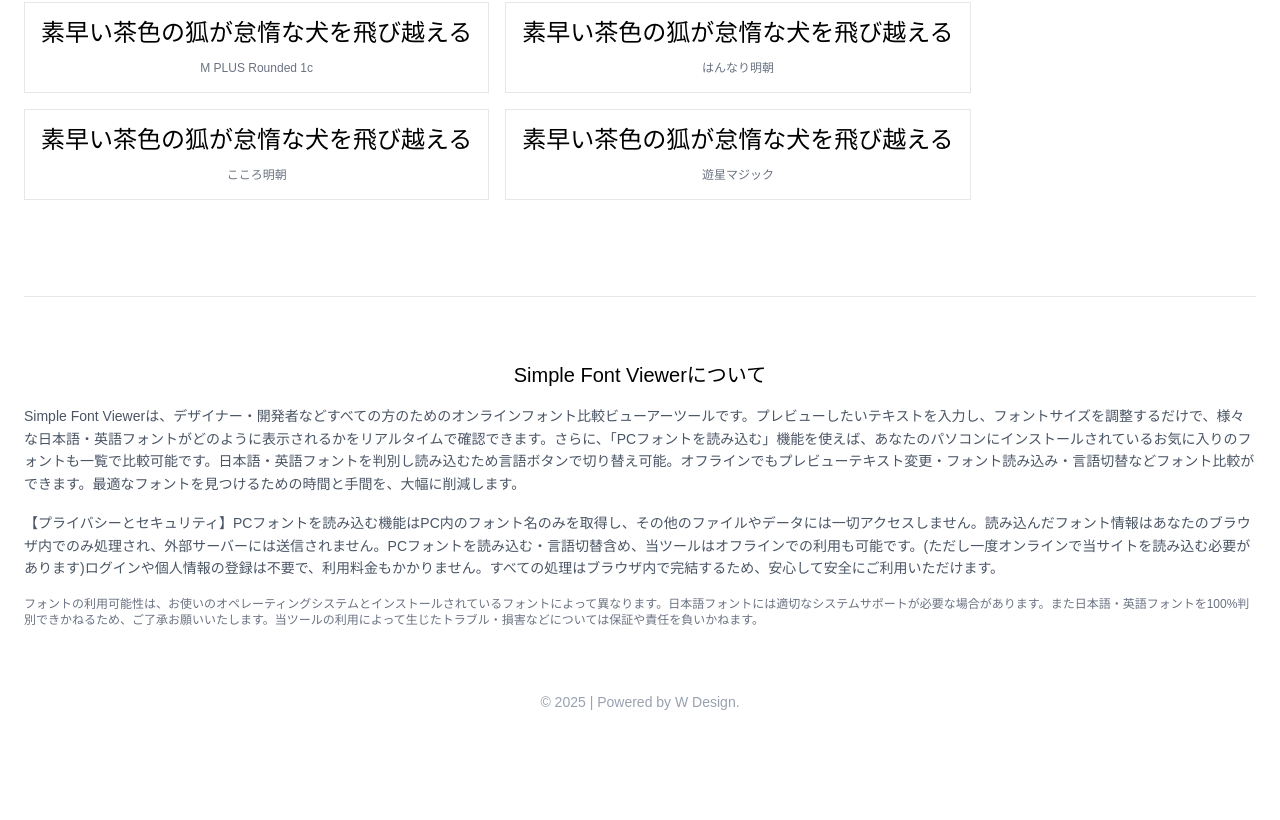
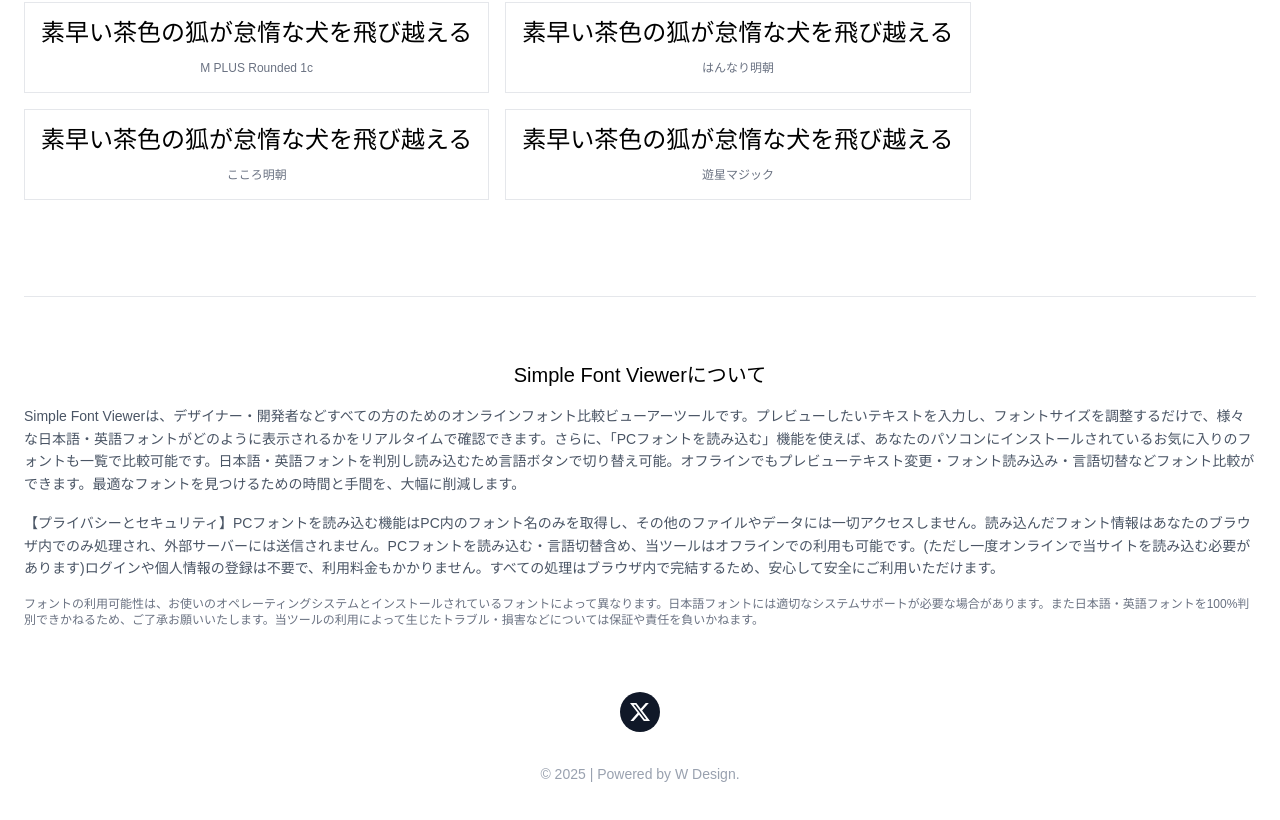
Before and after one commit to hayate1107-pixel/simple-font-viewer, a Next.js app: page / in a window 1280 px wide. Shown: the part 1419-2239 px from the top of the page. Before the commit the page ends 2195 px from the top, so only its background shows below. Built offline with nearby package versions, Linux system fonts and the light colour scheme.

Commit message:
add sns link

```diff
--- a/src/app/page.tsx
+++ b/src/app/page.tsx
@@ -407,6 +407,28 @@ return (
 
         {/* --- コピーライトフッターエリア --- */}
         <footer className="text-center pt-16">
+                    {/* SNSアイコン */}
+                    <div className="flex justify-center mb-8">
+            <a
+              href="https://x.com/STYLEW142324"
+              target="_blank"
+              rel="noopener noreferrer"
+              aria-label="X account"
+              // ★ 変更点: アイコン自体の色を変えるため、背景と文字色のクラスを調整
+              className="p-2.5 bg-gray-900 rounded-full text-white hover:bg-gray-700 transition-colors duration-300"
+            >
+              {/* ★ 変更点: <Twitter /> の代わりに、SVGコードを直接記述 */}
+              <svg
+                role="img"
+                viewBox="0 0 24 24"
+                xmlns="http://www.w3.org/2000/svg"
+                // ★ 変更点: Tailwind CSSでサイズと色を制御
+                className="w-5 h-5 fill-current"
+              >
+                <path d="M18.901 1.153h3.68l-8.04 9.19L24 22.846h-7.406l-5.8-7.584-6.638 7.584H.474l8.6-9.83L0 1.154h7.594l5.243 6.932ZM17.61 20.644h2.039L6.486 3.24H4.298Z"/>
+              </svg>
+            </a>
+          </div>
           <div className="text-sm text-gray-400">
             <p>
               &copy; 2025 | Powered by{' '}
```
